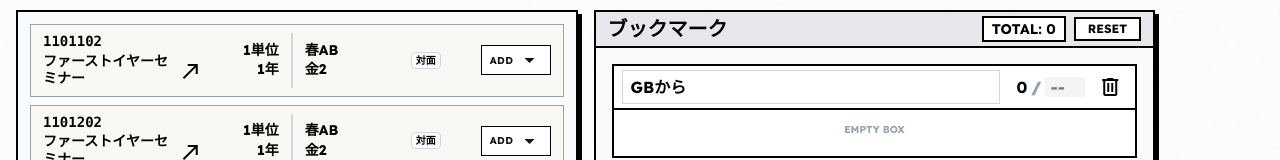
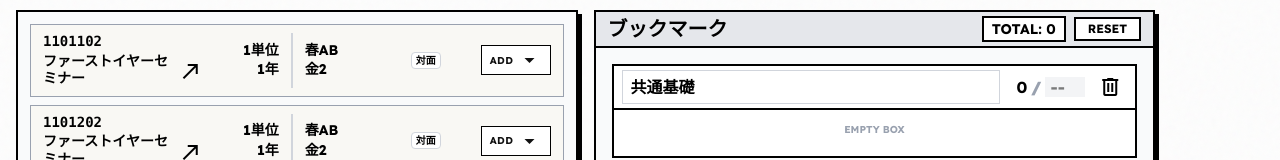
Before and after one commit to iter09/rakutannman, a Vue app: page / in a window 1280 px wide. Shown: the part 224-384 px from the top of the page. Built offline with nearby package versions, Linux system fonts and the light colour scheme; a web font is replaced by a local one.

Commit message:
default Bkm name

```diff
--- a/src/App.vue
+++ b/src/App.vue
@@ -50,7 +50,7 @@ const loadBookmarks = () => {
   } catch (e) {
     console.error('Failed to load bookmarks from localStorage', e)
   }
-  return [{ id: Date.now(), name: 'GBから', targetCredits: '', courses: [] }]
+  return [{ id: Date.now(), name: '共通基礎', targetCredits: '', courses: [] }]
 }
 
 const bookmarkGroups = ref(loadBookmarks())
```
